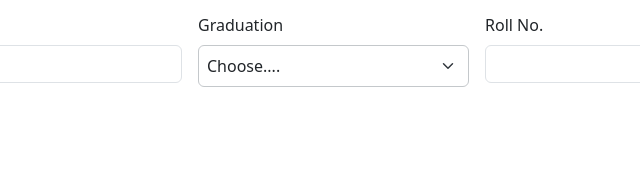
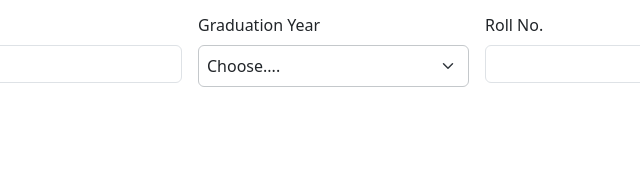
Before and after one commit to acciojob/bootstrap-form-easy-saivivek122, a website: page main.html in a window 1280 px wide. Shown: the part 275-459 px from the top of the page, 466-1106 px from the left. Drawn offline with nearby package versions, Linux system fonts and the light colour scheme.

Commit message:
created a submission

```diff
--- a/main.html
+++ b/main.html
@@ -48,7 +48,7 @@
             </div>
 
             <div class="mb-3 w-25 ms-3 me-3 align-items-center">
-                <label for="grad-year-select" class="form-label">Graduation</label>
+                <label for="grad-year-select" class="form-label">Graduation Year</label>
                 <select class="form-select w-100 p-2 rounded border-secondary-subtle" id="grad-year-select" required>
                     <option value="" selected disabled>Choose....</option>
                     <option>2020</option>
```
